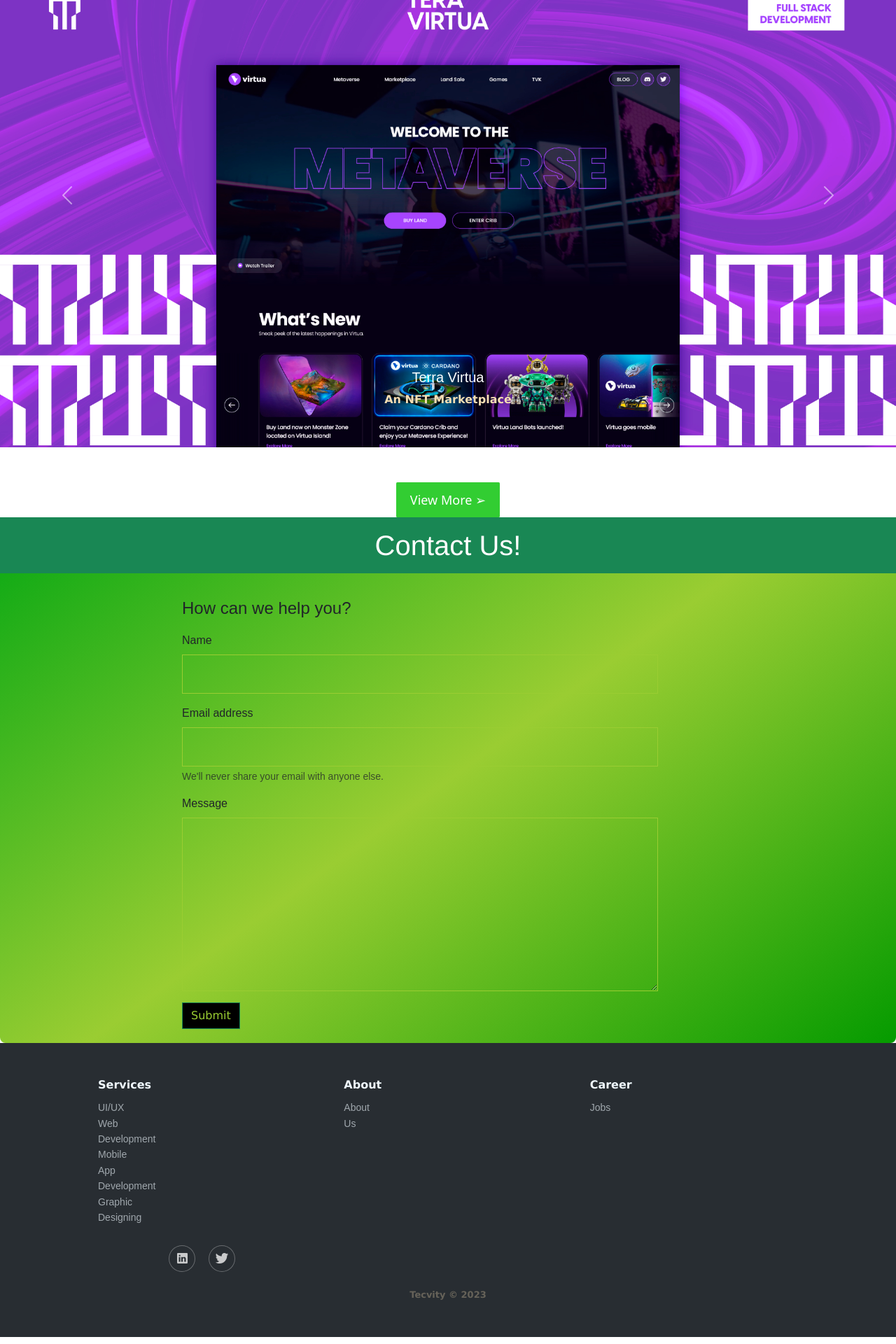
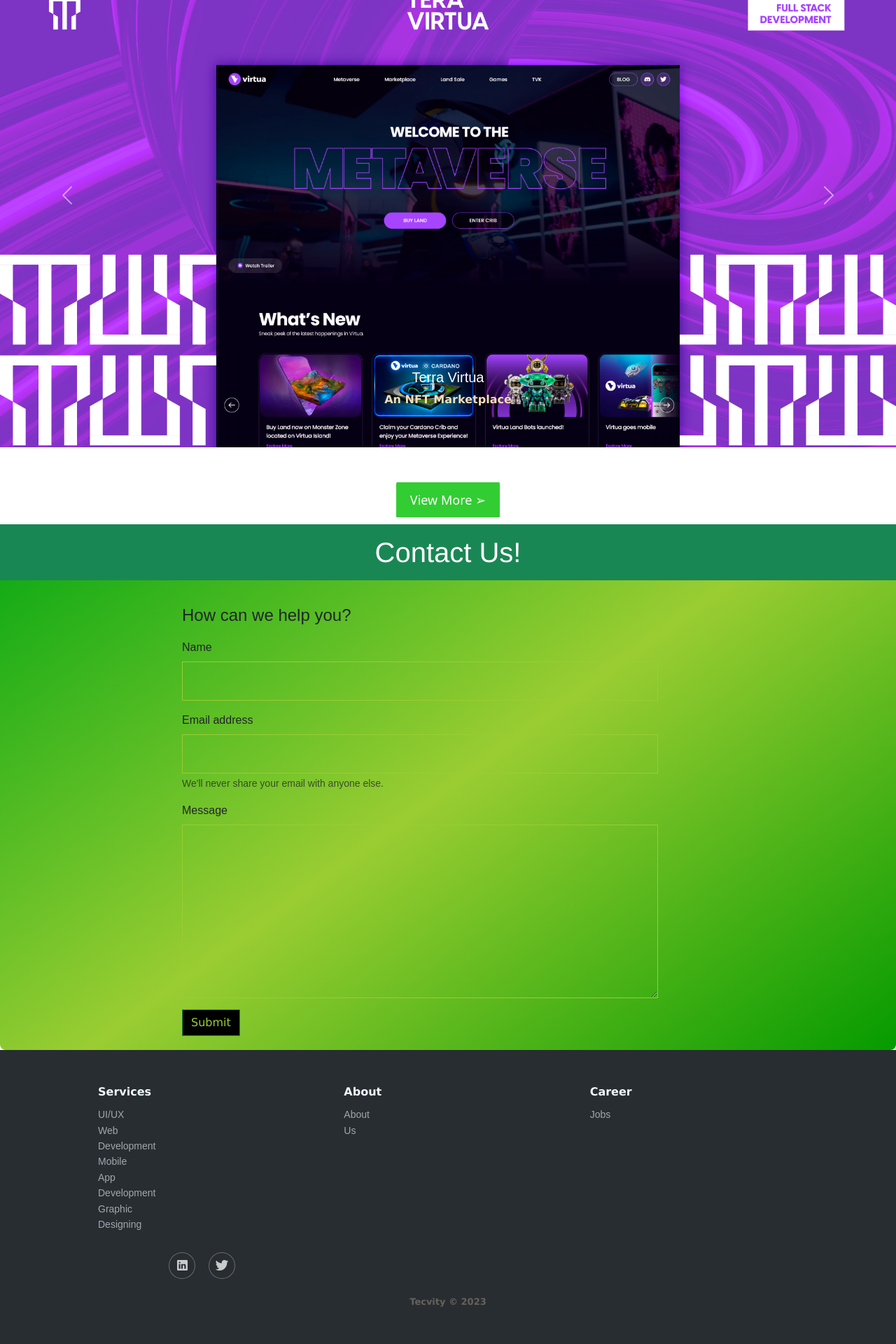
Before and after one commit to Tecvity/tecvity-website, a Jekyll site: the page built from pages/jobs.html, in a window 1280 px wide. Shown: the part 1476-3396 px from the top of the page at 70% size. Built offline with Jekyll 4.4.1, drawn with Linux system fonts in a browser that asks for light colours; nearby versions of some CDN libraries.

Commit message:
fix: add spacing between contact form and featured work

```diff
--- a/_includes/contact-form.html
+++ b/_includes/contact-form.html
@@ -2,7 +2,7 @@
   <link rel="stylesheet" href="/assets/css/contact-form.css"
 </head>
 <section id="tm-section-4" class="contact-us-section">
-  <h1 class="w3-center p-3 mb-2 bg-success text-white" id="w3-center">
+  <h1 class="w3-center p-3 mb-2 bg-success text-white" id="contact-heading">
     Contact Us!
   </h1>
   <div class="container">
--- a/assets/css/contact-form.css
+++ b/assets/css/contact-form.css
@@ -11,3 +11,6 @@
   margin-left: 120px;
   margin-right: auto;
 }
+#contact-heading{
+  margin-top: 10px;
+}
```
Also changed, not shown: 1 other file.
